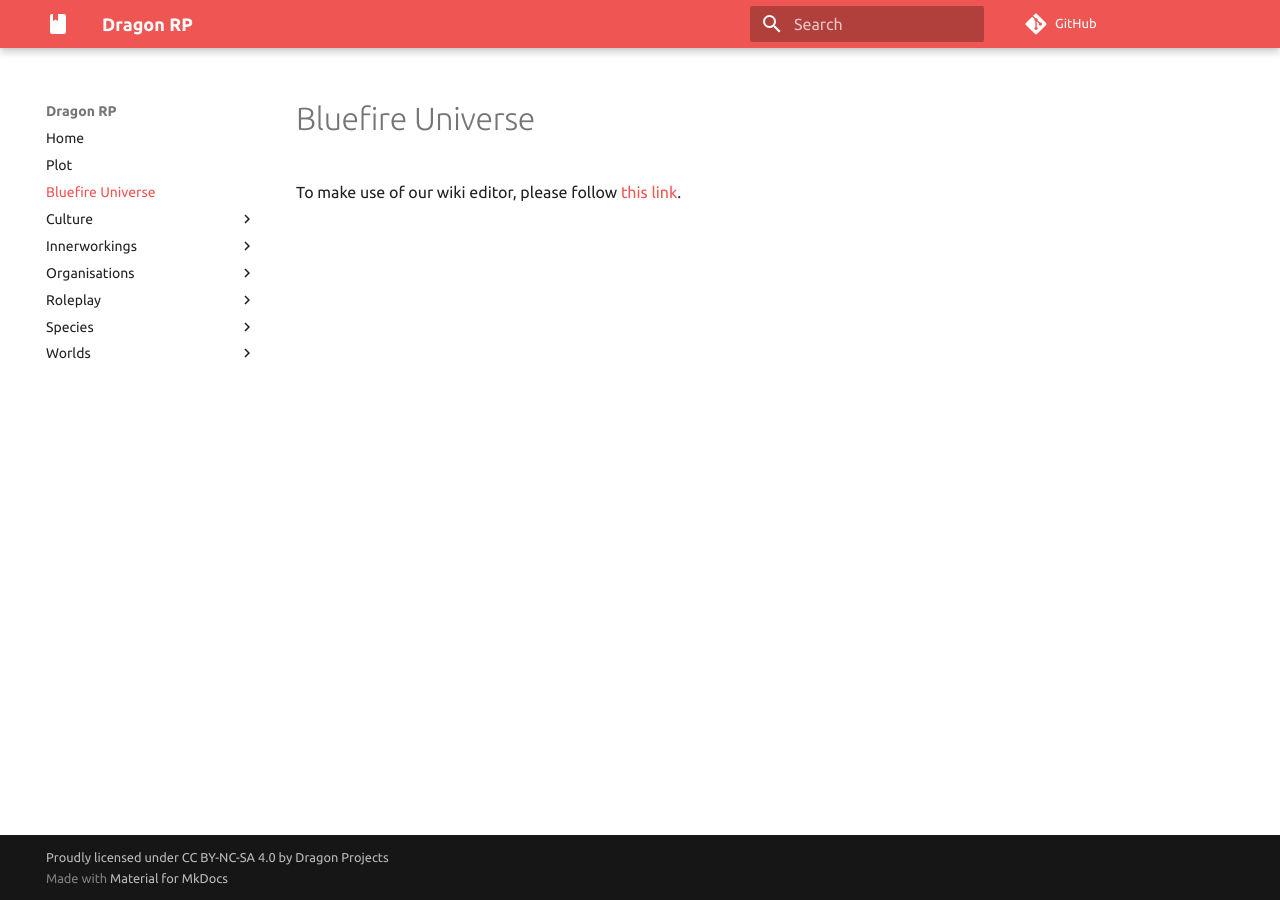
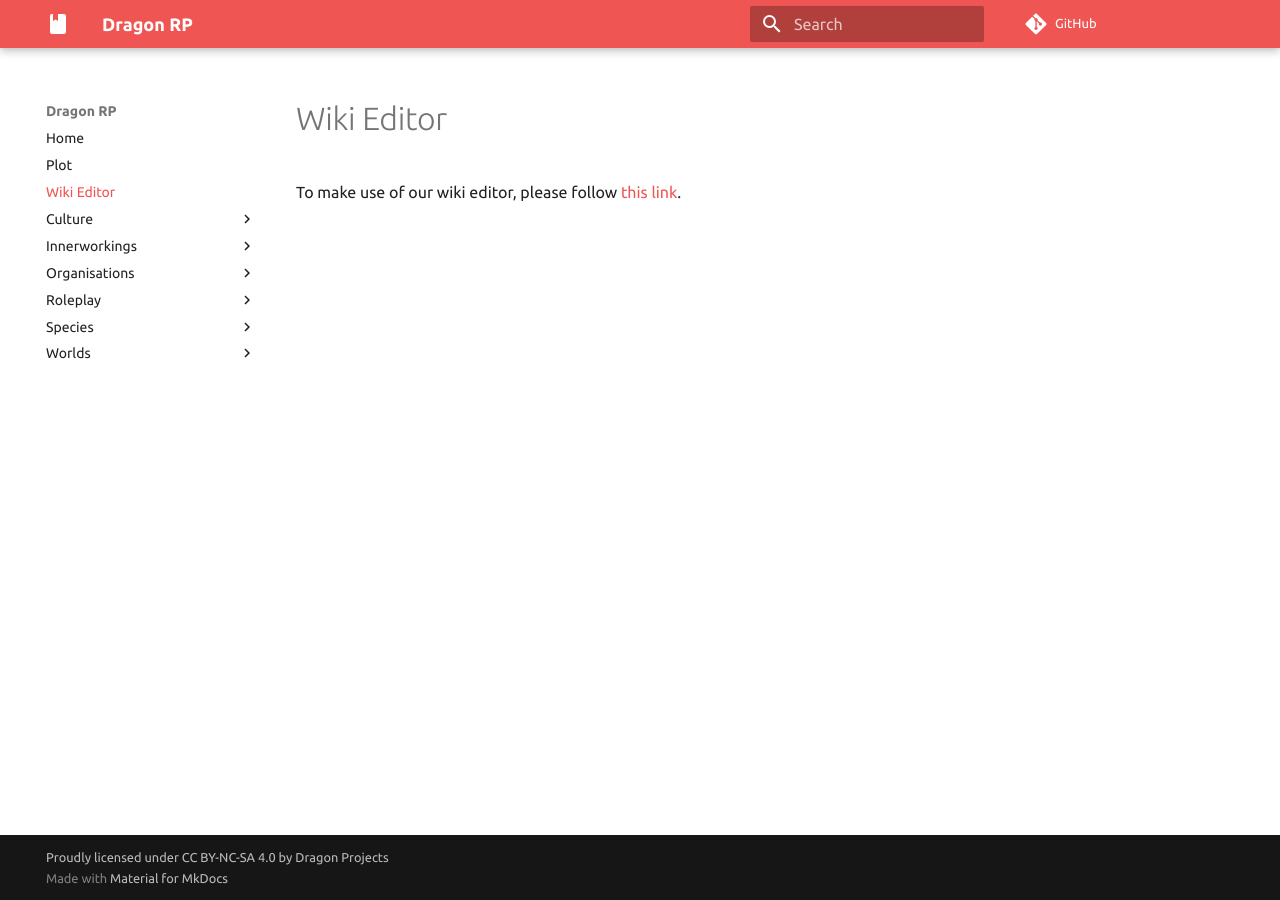
Before and after one commit to dragonprojects/dragonroleplay, an MkDocs documentation site: the page built from docs/Wiki Editor.md, in a window 1280 px wide. Built offline with MkDocs 1.6.1 and Material for MkDocs 9.7.7, drawn with Linux system fonts in a browser that asks for light colours; comment, search, counter and statistics services are not loaded.

Commit message:
Update Wiki Editor.md

```diff
--- a/docs/Wiki Editor.md
+++ b/docs/Wiki Editor.md
@@ -1,7 +1,7 @@
-# Bluefire Universe
+# Wiki Editor
 
-<script type="text/javascript">window.location.replace = "admin"</script>
+<script type="text/javascript">window.location.replace = "../editor"</script>
 
 <noscript>The Dragon RP Wiki Editor requires the use of JavaScript. Please enable JavaScript in your browser settings or upgrade to a browser that supports it.</noscript>
 
-To <noscript>ignore this warning and attempt to </noscript>make use of our wiki editor<noscript> anyways</noscript>, please follow [this link](admin).
+To <noscript>ignore this warning and attempt to </noscript>make use of our wiki editor<noscript> anyways</noscript>, please follow [this link](../editor).
```
